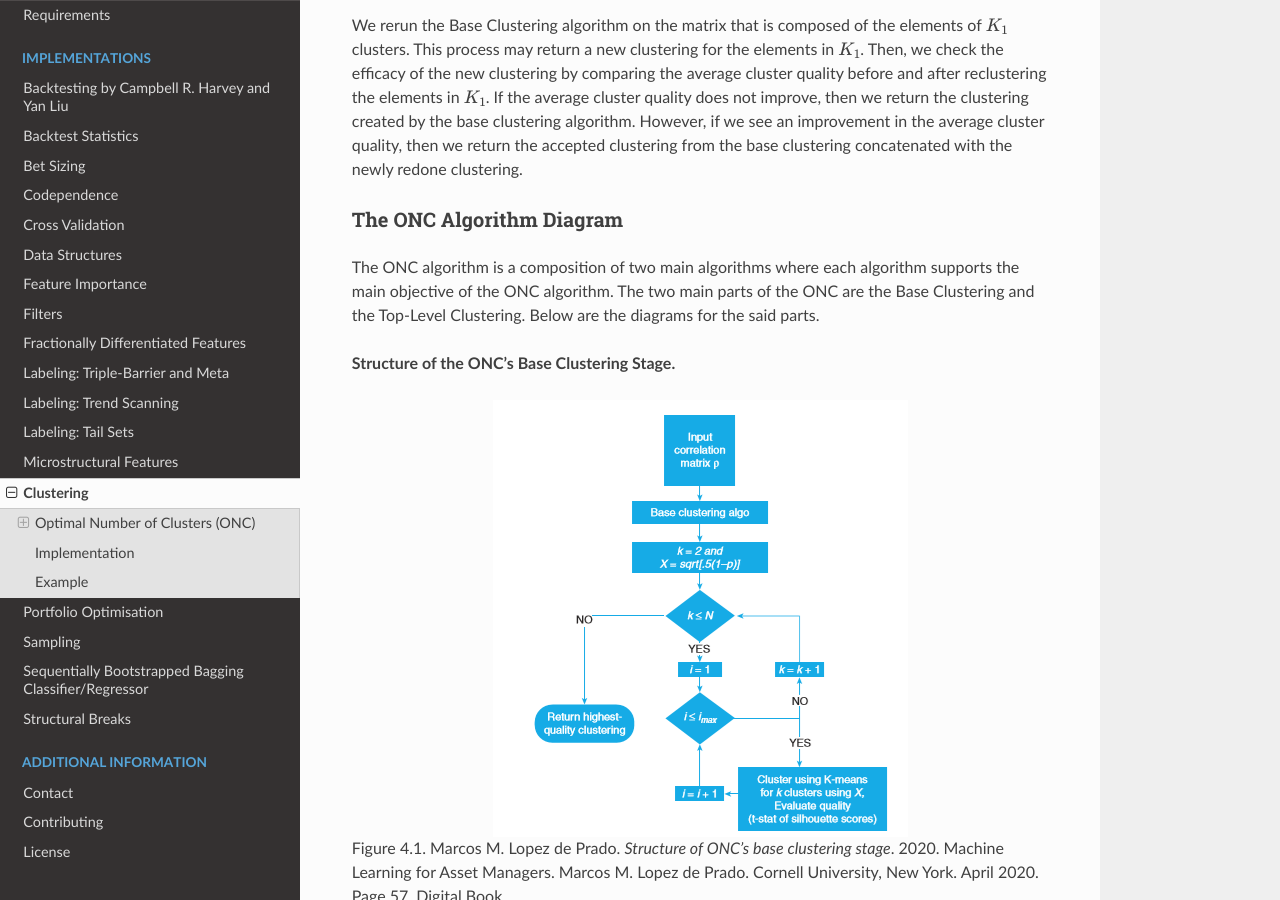
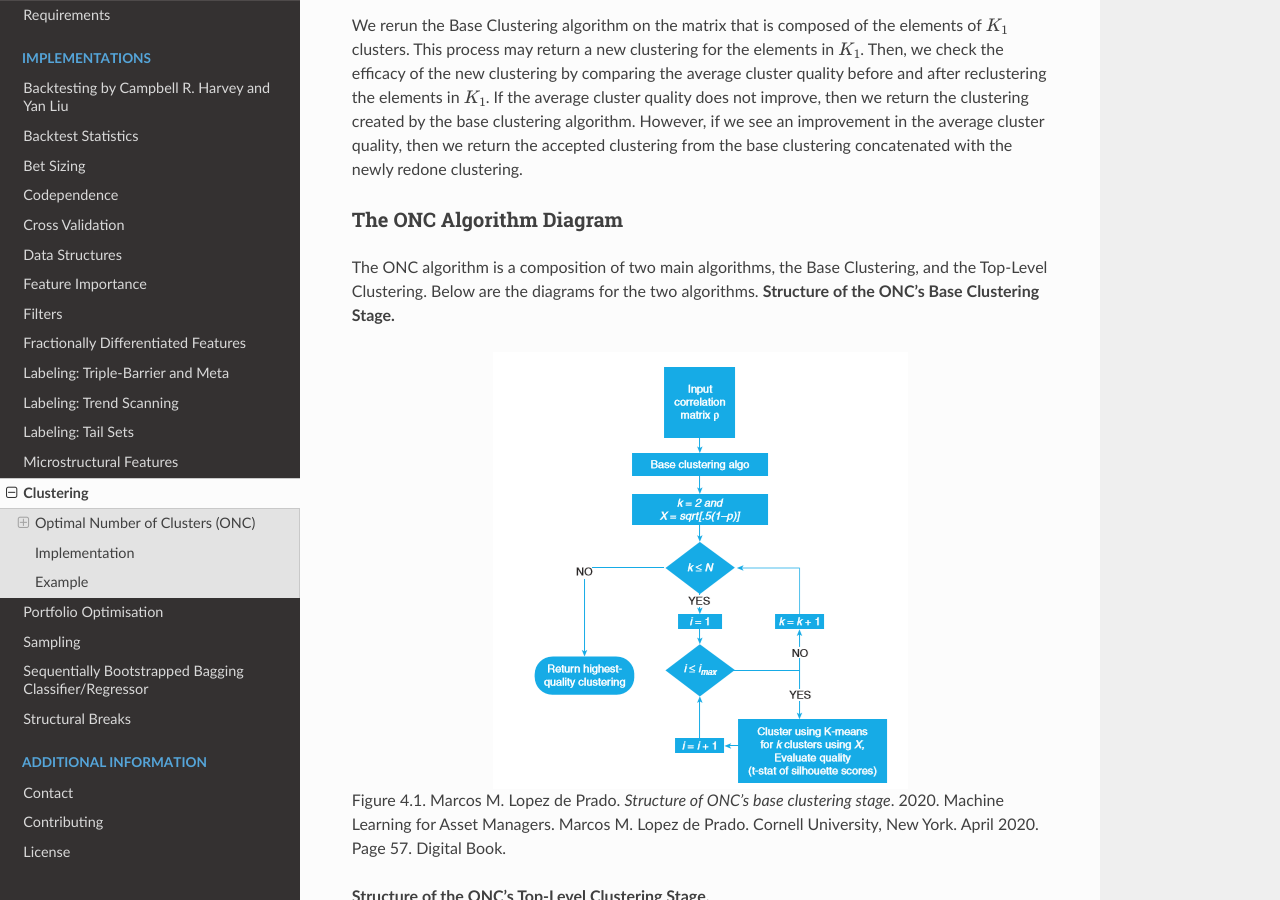
Before and after one commit to hudson-and-thames/mlfinlab, a Sphinx documentation site: the page built from docs/source/implementations/clustering.rst, in a window 1280 px wide and 900 px high, scrolled down 1710 px. Built offline with Sphinx 7.4.7 and the Read the Docs theme 2.0.0, drawn with Linux system fonts in a browser that asks for light colours.

Commit message:
updated clustering.rst

```diff
--- a/docs/source/implementations/clustering.rst
+++ b/docs/source/implementations/clustering.rst
@@ -15,6 +15,7 @@ Optimal Number of Clusters algorithm detects the optimal number of K-Means clust
 The same subject and information can also be found in 'Machine Learning for Asset Managers', Marcos M. Lopez de Prado, Cornell University, New York, April 2020, Chapter 4, Page 52-64.
 
 This algorithm results in a tuple that contains an optimized correlation matrix, optimized clusters, and the Silhouette Score of each node in the clusters.
+
 
 Formulas
 ********
@@ -55,8 +56,7 @@ We rerun the Base Clustering algorithm on the matrix that is composed of the ele
 The ONC Algorithm Diagram
 *************************
 
-The ONC algorithm is a composition of two main algorithms where each algorithm supports the main objective of the ONC algorithm. The two main parts of the ONC are the Base Clustering and the Top-Level Clustering. Below are the diagrams for the said parts.
-
+The ONC algorithm is a composition of two main algorithms, the Base Clustering, and the Top-Level Clustering. Below are the diagrams for the two algorithms.
 **Structure of the ONC's Base Clustering Stage.**
 
 .. image:: clustering_images/ONC_diagram_base.png
```
